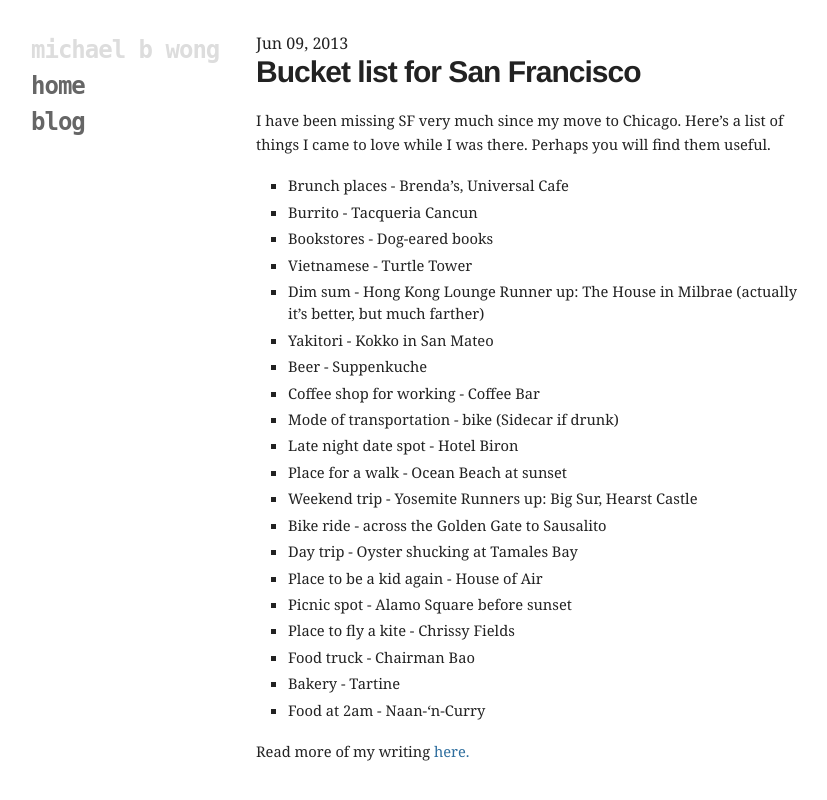
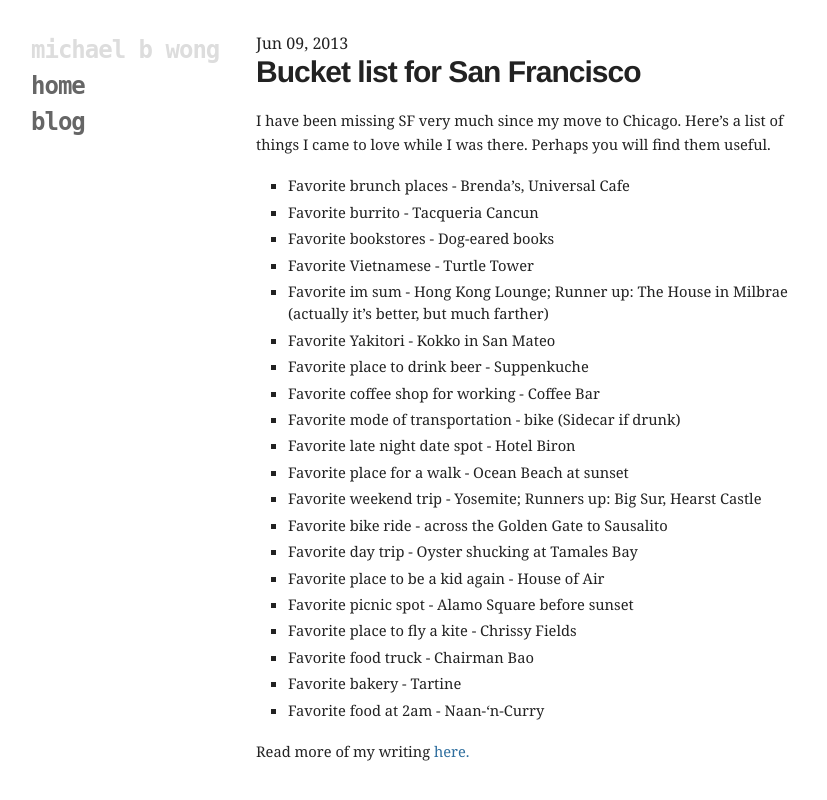
Before and after one commit to mbwong/mbwong.github.com, a Jekyll site: the page built from _posts/2013-06-09-bucket-list-san-francisco.md, in a window 1280 px wide. Shown: the top 800 px of the page, without its empty margins (94-921 px from the left). Built offline with Jekyll 4.4.1, drawn with Linux system fonts in a browser that asks for light colours.

Commit message:
Update 2013-06-09-bucket-list-san-francisco.md

```diff
--- a/_posts/2013-06-09-bucket-list-san-francisco.md
+++ b/_posts/2013-06-09-bucket-list-san-francisco.md
@@ -8,25 +8,23 @@
 
 I have been missing SF very much since my move to Chicago. Here's a list of things I came to love while I was there. Perhaps you will find them useful.
 
-* Brunch places - Brenda's, Universal Cafe
-* Burrito - Tacqueria Cancun
-* Bookstores - Dog-eared books
-* Vietnamese - Turtle Tower
-* Dim sum - Hong Kong Lounge
-  Runner up: The House in Milbrae (actually it's better, but much farther)
-* Yakitori - Kokko in San Mateo
-* Beer - Suppenkuche
-* Coffee shop for working - Coffee Bar
-* Mode of transportation - bike (Sidecar if drunk)
-* Late night date spot - Hotel Biron
-* Place for a walk - Ocean Beach at sunset
-* Weekend trip - Yosemite
-  Runners up: Big Sur, Hearst Castle
-* Bike ride - across the Golden Gate to Sausalito
-* Day trip - Oyster shucking at Tamales Bay
-* Place to be a kid again - House of Air
-* Picnic spot - Alamo Square before sunset
-* Place to fly a kite - Chrissy Fields
-* Food truck - Chairman Bao
-* Bakery - Tartine
-* Food at 2am - Naan-'n-Curry
+* Favorite brunch places - Brenda's, Universal Cafe
+* Favorite burrito - Tacqueria Cancun
+* Favorite bookstores - Dog-eared books
+* Favorite Vietnamese - Turtle Tower
+* Favorite im sum - Hong Kong Lounge; Runner up: The House in Milbrae (actually it's better, but much farther)
+* Favorite Yakitori - Kokko in San Mateo
+* Favorite place to drink beer - Suppenkuche
+* Favorite coffee shop for working - Coffee Bar
+* Favorite mode of transportation - bike (Sidecar if drunk)
+* Favorite late night date spot - Hotel Biron
+* Favorite place for a walk - Ocean Beach at sunset
+* Favorite weekend trip - Yosemite; Runners up: Big Sur, Hearst Castle
+* Favorite bike ride - across the Golden Gate to Sausalito
+* Favorite day trip - Oyster shucking at Tamales Bay
+* Favorite place to be a kid again - House of Air
+* Favorite picnic spot - Alamo Square before sunset
+* Favorite place to fly a kite - Chrissy Fields
+* Favorite food truck - Chairman Bao
+* Favorite bakery - Tartine
+* Favorite food at 2am - Naan-'n-Curry
```
